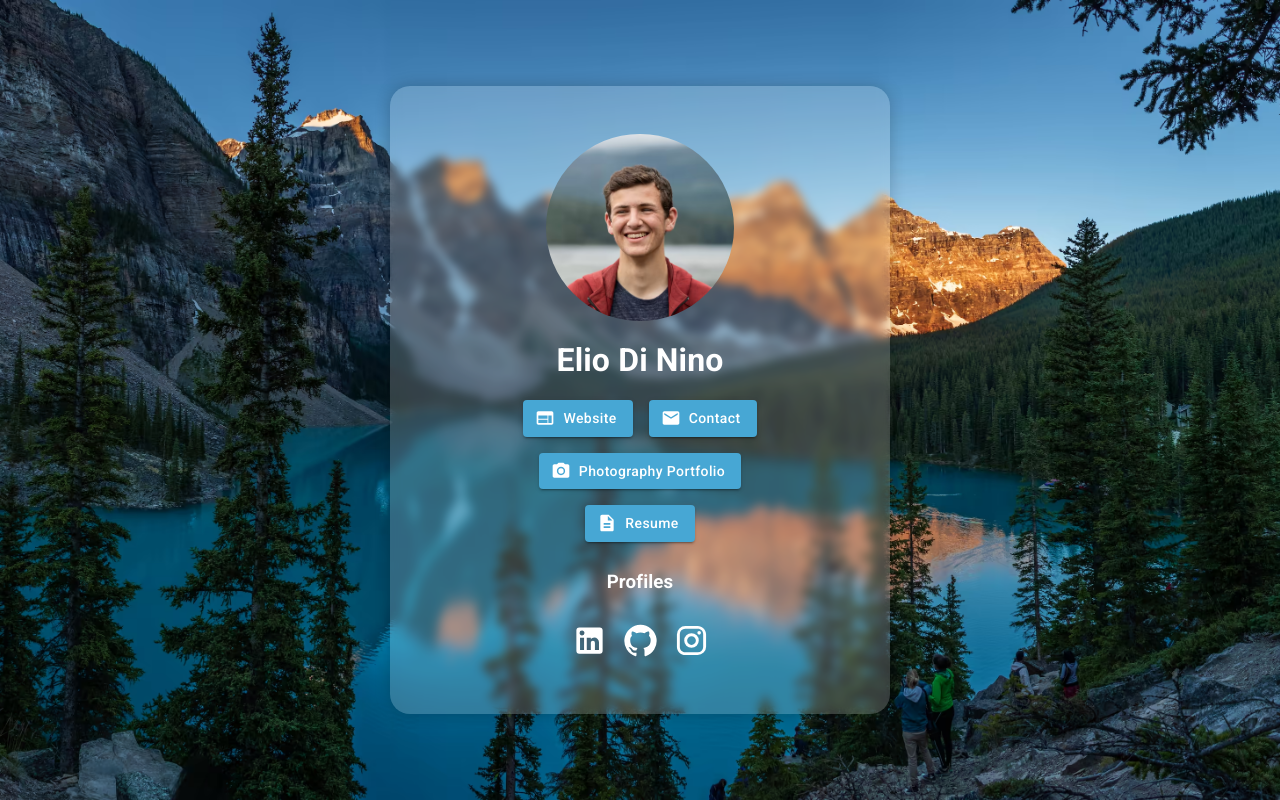
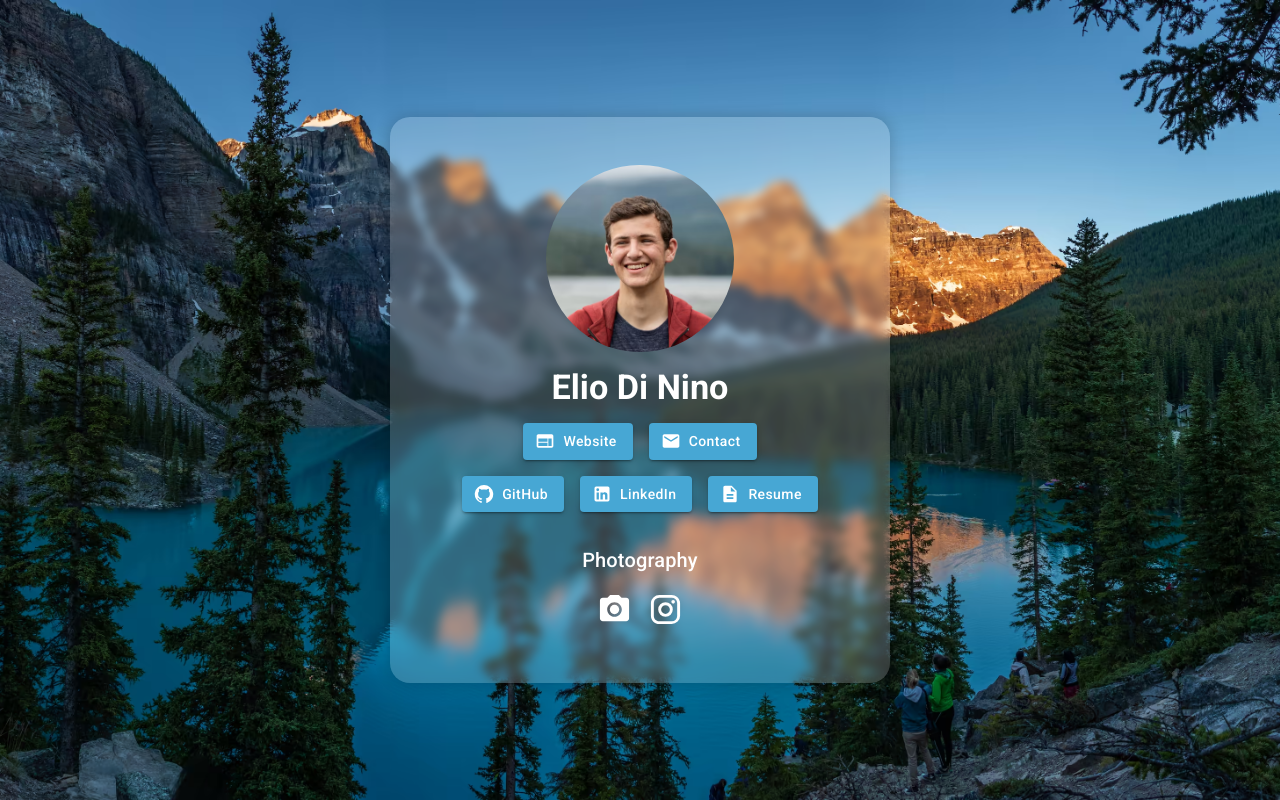
Before and after one commit to ElioDiNino/eliodinino.com, a React (Vite) app in the folder website/: page /links in a window 1280 px wide. Built offline with nearby package versions, Linux system fonts and the light colour scheme; a web font is replaced by a local one.

Commit message:
refactor: home and link page changes

```diff
--- /dev/null
+++ b/website/src/components/ContainedIconButton.tsx
@@ -0,0 +1,29 @@
+import * as React from 'react';
+
+import { Button } from '@mui/material';
+
+interface ContainedIconButtonProps {
+    isMobile: boolean,
+    link: string,
+    startIcon: React.ReactNode;
+}
+
+export const ContainedIconButton = (props: ContainedIconButtonProps) => {
+    return <Button variant="contained" href={props.link} target="_blank" size="medium"
+        startIcon={props.startIcon}
+        sx={{
+            borderRadius: "8px",
+            p: 0,
+            mr: 2,
+            textAlign: "center",
+            minWidth: "48px",
+            '& .MuiButton-startIcon': {
+                margin: 0
+            },
+            '& .MuiSvgIcon-root': {
+                fontSize: "24px",
+                margin: "12px"
+            }
+        }}
+    />;
+}
--- a/website/src/components/Picture.tsx
+++ b/website/src/components/Picture.tsx
@@ -16,7 +16,21 @@ import profile1598avif from '../images/profile-1598.avif';
 import profile1065avif from '../images/profile-1065.avif';
 import profile799avif from '../images/profile-799.avif';
 
-export const Picture = (props: any) => {
+interface PictureProps {
+    picture: {
+        image: string,
+        imageSizeMobile: string,
+        imageSizeNormal: string,
+        className: string,
+        altText: string,
+        imageWidth: string,
+        imageHeight: string,
+        imageSize?: string,
+        isMobile: boolean
+    }
+}
+
+export const Picture = (props: PictureProps) => {
     const picture = props.picture;
 
     var imageSize: string
--- a/website/src/pages/ContactPage/ContactPage.tsx
+++ b/website/src/pages/ContactPage/ContactPage.tsx
@@ -34,8 +34,7 @@ const ContactPage = (props: any) => {
     });
 
     // Form padding based on screen size
-    var formPad: number
-    formPad = props.isMobile ? formPad = 4 : formPad = 6;
+    var formPad = props.isMobile ? 4 : 6;
 
     // Form submit
     const sendEmail = (e: any) => {
@@ -65,7 +64,7 @@ const ContactPage = (props: any) => {
 
     return (
         <Box sx={{ verticalAlign: 'middle', pb: 24 }}>
-            <Paper className="contact" sx={{ width: "fit-content", maxWidth: "90%", p: formPad, borderRadius: 10, mx: "auto" }}>
+            <Paper className="contact" sx={{ width: "fit-content", maxWidth: "90%", p: formPad, borderRadius: 10, mx: "auto", mt: 4 }}>
                 <Typography variant="h4" sx={{ mb: 3 }}>Contact</Typography>
                 <Snackbar anchorOrigin={{ vertical: "bottom", horizontal: "center" }} open={open} key={key} autoHideDuration={6000} onClose={() => { setKey(key + 1); setOpen(false); }}>
                     <Alert severity={alertType} sx={{ mb: 3 }}>{alertMessage}</Alert>
--- a/website/src/pages/HomePage/HomePage.css
+++ b/website/src/pages/HomePage/HomePage.css
@@ -1,11 +1,11 @@
 .homeBackground {
-    display: grid;
+  display: grid;
 }
 
 .homeProfile {
-    border-radius: 20%;
+  border-radius: 7%;
 }
 
 .h2 {
-    margin-top: 20px;
+  margin-top: 20px;
 }
--- a/website/src/pages/HomePage/HomePage.tsx
+++ b/website/src/pages/HomePage/HomePage.tsx
@@ -1,25 +1,31 @@
 import * as React from "react";
-import { Box, Button, ButtonGroup, Divider, Paper, Typography } from "@mui/material";
+import { Box, Button, Paper, Typography, Grid } from "@mui/material";
 import TypeIt from "typeit-react";
 import { Picture } from "../../components/Picture";
+import { ContainedIconButton } from "../../components/ContainedIconButton";
 import DescriptionIcon from '@mui/icons-material/Description';
-import LinkIcon from '@mui/icons-material/Link'
 import GitHubIcon from '@mui/icons-material/GitHub';
+import InstagramIcon from '@mui/icons-material/Instagram';
+import LinkedInIcon from '@mui/icons-material/LinkedIn';
+import PhotoCameraIcon from '@mui/icons-material/PhotoCamera';
 
 // @ts-ignore
 import './HomePage.css';
+import { URLS } from "../../constants";
 
 const HomePage = (props: any) => {
     // Properties depending on screen width
-    let paperWidth: string;
-    let profileWidth: string;
-    paperWidth = props.isMobile ? "90%" : "80%";
-    profileWidth = props.isMobile ? "200px" : "250px";
+    let paperWidth = props.isMobile ? "90%" : "80%";
+    let profileWidth = props.isMobile ? "200px" : "80%";
+    let textAlign = props.isMobile ? "center" : "left";
+    let rowGrap = props.isMobile ? 6 : 2;
+    let titleTextSize = props.isMobile ? 12 : 7;
+    let buttonsPb = props.isMobile ? 12 : 14;
 
     const profile = {
         image: "profile",
         imageWidth: profileWidth,
-        imageHeight: profileWidth,
+        imageHeight: "auto",
         className: "homeProfile",
         imageSizeMobile: "calc(100vw * 0.6)",
         imageSizeNormal: "calc(100vw * 0.4)",
@@ -29,17 +35,23 @@ const HomePage = (props: any) => {
 
     return <>
         <div className="homeBackground">
-            <Box sx={{ pb: 20 }}>
+            <Box sx={{ pb: 25, maxWidth: 1000, mx: 'auto' }}>
+                <Grid container columnGap={0} rowGap={rowGrap} sx={{ width: paperWidth, mx: "auto", mt: 10 }}>
+                    {props.isMobile &&
+                        <Grid item xs={12} sx={{ textAlign: "center", mt: 2 }}>
                             <Picture picture={profile} />
-                {props.isDesktopOrLaptopOrTablet &&
-                    <Typography variant="h1" sx={{ mb: 2, mt: 4 }}>
-                        Hi there! I'm Elio Di Nino
+                        </Grid>}
+                    <Grid item xs={titleTextSize} sx={{ textAlign: textAlign, justifyContent: "space-evenly", display: "flex", flexDirection: "column" }}>
+                        {props.isDesktopOrLaptopOrTablet && <>
+                            <Typography variant="h1" sx={{ mt: 0, mb: 0 }}>
+                                # Hi there! I'm<br /># Elio Di Nino
+                            </Typography>
+                        </>}
+                        {props.isMobile &&
+                            <Typography variant="h1" sx={{ mb: 3 }}>
+                                Hi there!<br/>I'm Elio Di Nino
                             </Typography>}
-                {props.isMobile &&
-                    <Typography variant="h1" sx={{ mb: 2, mt: 4 }}>
-                        Hi, I'm Elio Di Nino!
-                    </Typography>}
-                <Typography variant="h4" sx={{ my: 1 }}>
+                        <Typography variant="h4" sx={{ mb: 1 }}>
                             <TypeIt
                                 options={{
                                     speed: 100,
@@ -69,34 +81,47 @@ const HomePage = (props: any) => {
                                 }}
                             />
                         </Typography>
-                <ButtonGroup sx={{ mx: "auto", my: 3 }}>
-                    <Button variant="contained" href="/Resume.pdf" size="large" startIcon={<DescriptionIcon />}>Resume</Button>
-                    <Button variant="contained" href="/links" size="large" endIcon={<LinkIcon />} >Links</Button>
-                </ButtonGroup>
-                <Paper sx={{ width: paperWidth, mx: "auto", px: 6, py: 4, my: 4, maxWidth: 1100, borderRadius: 4 }}>
-                    <Typography variant="h4" sx={{ mb: 2 }}>About Me</Typography>
+                    </Grid>
+                    {props.isDesktopOrLaptopOrTablet &&
+                        <Grid item xs={5} sx={{ textAlign: "right" }}>
+                            <Picture picture={profile} />
+                        </Grid>}
+                    <Grid item xs={12} sx={{ textAlign: textAlign, pb: buttonsPb }}>
+                        <ContainedIconButton isMobile={props.isMobile} link={URLS.linkedin} startIcon={<LinkedInIcon />} />
+                        <ContainedIconButton isMobile={props.isMobile} link={URLS.github} startIcon={<GitHubIcon />} />
+                        <ContainedIconButton isMobile={props.isMobile} link={URLS.resume} startIcon={<DescriptionIcon />} />
+                        <ContainedIconButton isMobile={props.isMobile} link={URLS.photography} startIcon={<PhotoCameraIcon />} />
+                        <ContainedIconButton isMobile={props.isMobile} link={URLS.photography} startIcon={<InstagramIcon />} />
+                    </Grid>
+                </Grid>
+                <Paper sx={{ width: paperWidth, mx: "auto", px: 6, py: 4, my: 4, borderRadius: 4, textAlign: "left" }}>
+                    <Typography variant="h4" sx={{ mb: 2 }}>## README.md</Typography>
                     <Typography variant="body1" align="left">
-                        I am a driven UBC Computer Engineering student passionate about software development and technology. I have an abundance of experience working in teams to solve challenges with innovative software solutions, ranging from quantum computing pipelines to autonomous aircraft systems.
-                    </Typography><br />
+                        I am a driven UBC Computer Engineering student passionate about building impactful software and contributing back to the community. I have an abundance of experience working in teams to solve challenges with innovative software solutions, ranging from quantum computing pipelines to autonomous aircraft systems.
+                    </Typography>
+                    <Button variant="outlined" size="large" sx={{ mt: 3, mb: 8, color: '#ffffff' }} startIcon={<DescriptionIcon />} href={URLS.resume} target="_blank">
+                        Resume
+                    </Button>
+                    <Typography variant="h4" sx={{ mb: 2 }}>## Branching Out</Typography>
                     <Typography variant="body1" align="left">
-                        In my free time, I enjoy pursuing personal programming projects, cycling, playing soccer, flying drones, learning about new technologies, and <a href="https://photography.eliodinino.com" target="_blank" rel="noreferrer">taking landscape photos</a>. Within the university, I contribute as a Teaching Assistant and lead a team of 70 students on <a href="https://ubcuas.com" target="_blank" rel="noreferrer">UBC Uncrewed Aircraft Systems</a>.
-                    </Typography><br />
+                        In my spare time, I enjoy pursuing <a href={URLS.github} target="_blank" rel="noreferrer">personal programming projects</a>, cycling, playing soccer, flying drones, learning about new technologies, and <a href={URLS.photography} target="_blank" rel="noreferrer">taking landscape photos</a> - you could say I'm a full-time developer by day, and a full-time hobbyist by night. Outside of academic pursuits, I enjoy being a Teaching Assistant for aspiring computer engineers, as well as contributing to large-scale projects such as the development I led on <a href="https://ubcuas.com" target="_blank" rel="noreferrer">UBC Uncrewed Aircraft Systems</a> to <a href="https://www.aerialevolution.ca/annual-student-competition/" target="_blank" rel="noreferrer">place 3rd nationally in 2024</a>.
+                    </Typography>
+                    <Button variant="outlined" size="large" sx={{ mt: 3, mb: 8, color: '#ffffff' }} startIcon={<PhotoCameraIcon />} href={URLS.photography} target="_blank">
+                        Photography
+                    </Button>
+                    <Typography variant="h4" sx={{ mb: 2 }}>## New PRs</Typography>
                     <Typography variant="body1" align="left">
                         My commitment to learning drives me to take on projects that require gaining new skills and pursuing challenges outside my comfort zone. I believe that continuous learning and embracing new experiences are pivotal to personal growth and adaptability.
-                    </Typography><br />
-                    <Typography variant="h5" align="left">
-                        🎯 Professional Goal
-                    </Typography><br />
+                    </Typography>
+                    <Button variant="outlined" size="large" sx={{ mt: 3, mb: 8, color: '#ffffff' }} startIcon={<GitHubIcon />} href={URLS.github} target="_blank">
+                        GitHub
+                    </Button>
+                    <Typography variant="h4" sx={{ mb: 2 }}>## Queued Actions</Typography>
                     <Typography variant="body1" align="left">
                         I'm on a mission to build impactful technologies through scalable software, courageous innovation, and ambitious leadership while relentlessly pursuing my passion for contributing to technology to better society.
                     </Typography>
-                    <Divider sx={{ my: 4, borderBottomWidth: 1.5, color: "#ffffff", borderColor: "#ffffff" }} />
-                    <Typography variant="h4" sx={{ mt: 3, mb: 2 }}>Projects</Typography>
-                    <Typography variant="body1" align="center" sx={{ mb: 2 }}>
-                        Check out my GitHub to see what I am working on!
-                    </Typography>
-                    <Button href="https://github.com/ElioDiNino/" target="blank" variant="contained" startIcon={<GitHubIcon />}>
-                        GitHub
+                    <Button variant="outlined" size="large" sx={{ mt: 3, mb: 2, color: '#ffffff' }} startIcon={<LinkedInIcon />} href={URLS.linkedin} target="_blank">
+                        LinkedIn
                     </Button>
                 </Paper>
             </Box>
--- a/website/src/pages/LinksPage/LinksPage.css
+++ b/website/src/pages/LinksPage/LinksPage.css
@@ -1,12 +1,14 @@
 .background {
   background-image: url(../../images/lake-3568.jpg);
-        background-image: -webkit-image-set(url(../../images/lake-3568.avif) type("image/avif") 1x,
+  background-image: -webkit-image-set(
+    url(../../images/lake-3568.avif) type("image/avif") 1x,
     url(../../images/lake-5353.avif) type("image/avif") 2x,
     url(../../images/lake-3568.webp) type("image/webp") 1x,
     url(../../images/lake-5353.webp) type("image/webp") 2x,
     url(../../images/lake-3568.jpg) type("image/jpeg") 1x,
     url(../../images/lake-5353.jpg) type("image/jpeg") 2x);
-        background-image: image-set(url(../../images/lake-3568.avif) type("image/avif") 1x,
+  background-image: image-set(
+    url(../../images/lake-3568.avif) type("image/avif") 1x,
     url(../../images/lake-5353.avif) type("image/avif") 2x,
     url(../../images/lake-3568.webp) type("image/webp") 1x,
     url(../../images/lake-5353.webp) type("image/webp") 2x,
@@ -19,7 +21,6 @@
   align-items: center;
   justify-content: center;
   height: 100vh;
-        height: calc(var(--vh, 1vh) * 100);
   overflow: hidden;
   vertical-align: center;
 }
@@ -27,13 +28,15 @@
 @media (max-width: 800px) {
   .background {
     background-image: url(../../images/lake-2677.jpg);
-                background-image: -webkit-image-set(url(../../images/lake-2677.avif) type("image/avif") 1x,
+    background-image: -webkit-image-set(
+      url(../../images/lake-2677.avif) type("image/avif") 1x,
       url(../../images/lake-3568.avif) type("image/avif") 2x,
       url(../../images/lake-2677.webp) type("image/webp") 1x,
       url(../../images/lake-3568.webp) type("image/webp") 2x,
       url(../../images/lake-2677.jpg) type("image/jpeg") 1x,
       url(../../images/lake-3568.jpg) type("image/jpeg") 2x);
-                background-image: image-set(url(../../images/lake-2677.avif) type("image/avif") 1x,
+    background-image: image-set(
+      url(../../images/lake-2677.avif) type("image/avif") 1x,
       url(../../images/lake-3568.avif) type("image/avif") 2x,
       url(../../images/lake-2677.webp) type("image/webp") 1x,
       url(../../images/lake-3568.webp) type("image/webp") 2x,
--- a/website/src/pages/LinksPage/LinksPage.tsx
+++ b/website/src/pages/LinksPage/LinksPage.tsx
@@ -1,5 +1,5 @@
 import * as React from "react";
-import { IconButton, Button, Paper } from "@mui/material";
+import { IconButton, Button, Paper, Typography } from "@mui/material";
 import { Picture } from "../../components/Picture";
 import InstagramIcon from '@mui/icons-material/Instagram';
 import GitHubIcon from '@mui/icons-material/GitHub';
@@ -10,6 +10,7 @@ import PhotoCameraIcon from '@mui/icons-material/PhotoCamera';
 import DescriptionIcon from '@mui/icons-material/Description';
 
 import './LinksPage.css';
+import { URLS } from "../../constants";
 
 const LinksPage = (props: any) => {
     // Update browser title
@@ -34,9 +35,11 @@ const LinksPage = (props: any) => {
     return <>
         <div className="background">
             <Paper className="frostedGlass" sx={{ width: "100%", maxWidth: paperWidthMax, height: "auto", margin: "auto", boxShadow: "0 0 1rem 0 rgba(0, 0, 0, .2)", borderRadius: "20px", backgroundColor: "rgba(255, 255, 255, .15)", backdropFilter: "blur(5px)", padding: "3rem 1rem" }}>
-                <Picture className="profile" picture={profile} />
+                <Picture picture={profile} />
                 <br />
-                <h1>Elio Di Nino</h1>
+                <Typography variant="h3" sx={{ m: 1 }}>
+                    Elio Di Nino
+                </Typography>
                 <Button variant="contained" sx={{ m: 1, backgroundColor: '#47a7d4', color: '#ffffff', '&:hover': { backgroundColor: '#357ea1' } }} startIcon={<WebIcon />} href="/">
                     Website
                 </Button>
@@ -44,22 +47,23 @@ const LinksPage = (props: any) => {
                     Contact
                 </Button>
                 <br />
-                <Button variant="contained" sx={{ m: 1, backgroundColor: '#47a7d4', color: '#ffffff', '&:hover': { backgroundColor: '#357ea1' } }} startIcon={<PhotoCameraIcon />} href="https://photography.eliodinino.com" target="blank">
-                    Photography Portfolio
+                <Button variant="contained" sx={{ m: 1, backgroundColor: '#47a7d4', color: '#ffffff', '&:hover': { backgroundColor: '#357ea1' } }} startIcon={<GitHubIcon />} href={URLS.github} target="_blank">
+                    GitHub
                 </Button>
-                <br />
-                <Button variant="contained" sx={{ m: 1, backgroundColor: '#47a7d4', color: '#ffffff', '&:hover': { backgroundColor: '#357ea1' } }} startIcon={<DescriptionIcon />} href="/Resume.pdf">
+                <Button variant="contained" sx={{ m: 1, backgroundColor: '#47a7d4', color: '#ffffff', '&:hover': { backgroundColor: '#357ea1' } }} startIcon={<LinkedInIcon />} href={URLS.linkedin} target="_blank">
+                    LinkedIn
+                </Button>
+                {/* <br /> */}
+                <Button variant="contained" sx={{ m: 1, backgroundColor: '#47a7d4', color: '#ffffff', '&:hover': { backgroundColor: '#357ea1' } }} startIcon={<DescriptionIcon />} href={URLS.resume} target="_blank">
                     Resume
                 </Button>
-                {/* <br /> */}
-                <h3>Profiles</h3>
-                <IconButton href="https://www.linkedin.com/in/eliodinino/" target="blank">
-                    <LinkedInIcon fontSize="large" />
+                <Typography variant="h6" sx={{ mt: 3, mb: 1 }}>
+                    Photography
+                </Typography>
+                <IconButton href={URLS.photography} target="_blank">
+                    <PhotoCameraIcon fontSize="large" />
                 </IconButton>
-                <IconButton href="https://github.com/ElioDiNino/" target="blank">
-                    <GitHubIcon fontSize="large" />
-                </IconButton>
-                <IconButton href="https://www.instagram.com/eliodinino/" target="blank">
+                <IconButton href={URLS.instagram} target="_blank">
                     <InstagramIcon fontSize="large" />
                 </IconButton>
             </Paper>
```
Lines whose indentation alone changed are shown as unchanged.
